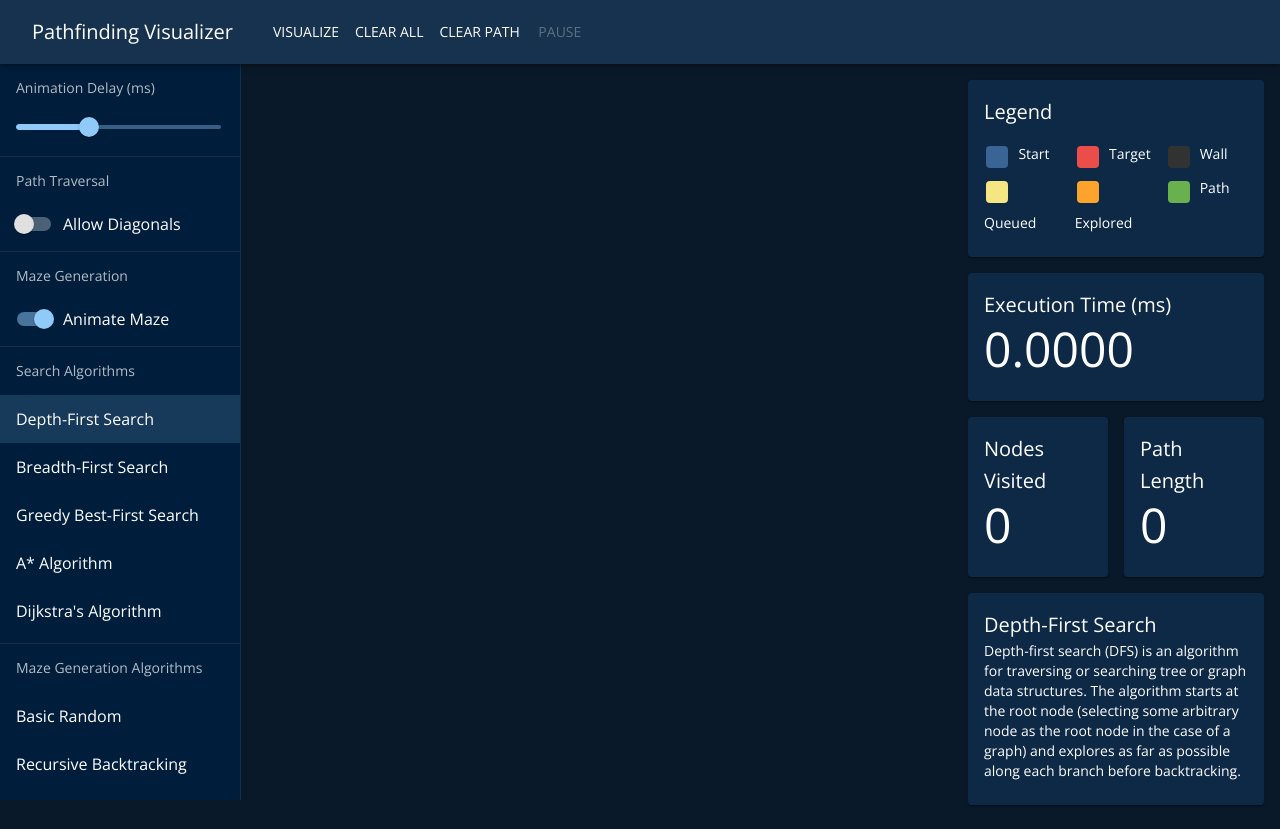
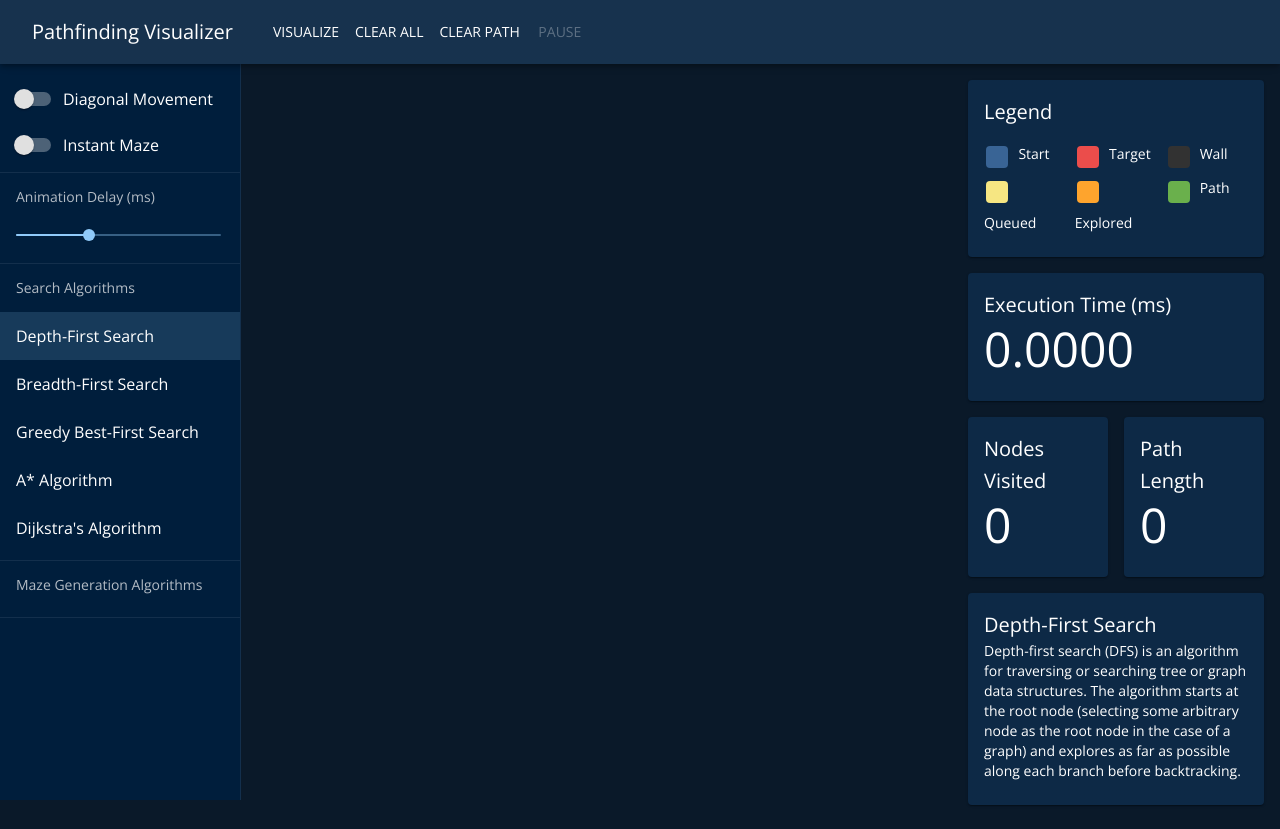
Before and after one commit to jayden-woo/Pathfinding-Visualizer, a React (Create React App) app: page / in a window 1280 px wide. Built offline with nearby package versions, Linux system fonts and the light colour scheme.

Commit message:
Updated menu design and implemented algorithms minimizing on types

```diff
--- a/src/components/Menu.jsx
+++ b/src/components/Menu.jsx
@@ -1,7 +1,6 @@
 import {
   Box,
   Collapse,
-  CssBaseline,
   Divider,
   FormControl,
   FormControlLabel,
@@ -38,7 +37,7 @@ import { setDiagonalTraversal, setHeuristic, setPathAlgorithm } from "../feature
 const Menu = () => {
   const dispatch = useDispatch();
   const { appState, animating } = useSelector((store) => store.app);
-  const { selectedAlgo } = useSelector((store) => store.menu);
+  const { selectedAlgo, algoType } = useSelector((store) => store.menu);
   const { algorithm, heuristic, diagonal } = useSelector((store) => store.pathfinding);
   // Check for states when changes in the algorithms and heuristics are not allowed
   const disableChanges = animating || appState === APP_STATE.PAUSED;
@@ -106,13 +105,36 @@ const Menu = () => {
 
   return (
     <Box sx={{ width: DRAWER_WIDTH }}>
-      <CssBaseline />
       <Toolbar />
+      <FormGroup sx={{ pt: 2, pl: 2 }}>
+        <FormControlLabel
+          control={
+            <Switch
+              disabled={disableChanges}
+              onChange={(e) => dispatch(setDiagonalTraversal(e.target.checked))}
+            />
+          }
+          label="Diagonal Movement"
+        />
+      </FormGroup>
+      <FormGroup sx={{ py: 1, pl: 2 }}>
+        <FormControlLabel
+          control={
+            <Switch
+              disabled={disableChanges}
+              onChange={(e) => dispatch(updateMazeAnimation(!e.target.checked))}
+            />
+          }
+          label="Instant Maze"
+        />
+      </FormGroup>
+      <Divider />
       <List
         component="nav"
         subheader={<ListSubheader component="div">Animation Delay (ms)</ListSubheader>}
       >
         <Slider
+          size="small"
           sx={{ zIndex: (theme) => theme.zIndex.drawer + 1, width: SLIDER_WIDTH, ml: 2 }}
           defaultValue={DELAY.DEFAULT}
           step={DELAY.STEP}
@@ -125,43 +147,27 @@ const Menu = () => {
       <Divider />
       <List
         component="nav"
-        subheader={<ListSubheader component="div">Path Traversal</ListSubheader>}
+        subheader={
+          <ListSubheader
+            component="button"
+            sx={{
+              ":enabled": { cursor: "pointer" },
+              py: 0,
+              width: "100%",
+              border: "none",
+              textAlign: "start",
+            }}
+            disabled={disableChanges}
+            onClick={() =>
+              algoType !== ALGORITHM_TYPES.PATHFINDING &&
+              handleAlgoClick(PATH_ALGORITHMS.DEPTH_FIRST_SEARCH)
+            }
           >
-        <FormGroup sx={{ pl: 2 }}>
-          <FormControlLabel
-            control={
-              <Switch
-                disabled={disableChanges}
-                onChange={(e) => dispatch(setDiagonalTraversal(e.target.checked))}
-              />
+            Search Algorithms
+          </ListSubheader>
         }
-            label="Allow Diagonals"
-          />
-        </FormGroup>
-      </List>
-      <Divider />
-      <List
-        component="nav"
-        subheader={<ListSubheader component="div">Maze Generation</ListSubheader>}
       >
-        <FormGroup sx={{ pl: 2 }}>
-          <FormControlLabel
-            control={
-              <Switch
-                defaultChecked
-                disabled={disableChanges}
-                onChange={(e) => dispatch(updateMazeAnimation(e.target.checked))}
-              />
-            }
-            label="Animate Maze"
-          />
-        </FormGroup>
-      </List>
-      <Divider />
-      <List
-        component="nav"
-        subheader={<ListSubheader component="div">Search Algorithms</ListSubheader>}
-      >
+        <Collapse in={algoType === ALGORITHM_TYPES.PATHFINDING} timeout="auto" unmountOnExit>
           <ListItemButton
             selected={selectedAlgo === PATH_ALGORITHMS.DEPTH_FIRST_SEARCH}
             disabled={disableChanges}
@@ -213,12 +219,32 @@ const Menu = () => {
           >
             <ListItemText primary="Dijkstra's Algorithm" />
           </ListItemButton>
+        </Collapse>
       </List>
       <Divider />
       <List
         component="nav"
-        subheader={<ListSubheader component="div">Maze Generation Algorithms</ListSubheader>}
+        subheader={
+          <ListSubheader
+            component="button"
+            sx={{
+              ":enabled": { cursor: "pointer" },
+              py: 0,
+              width: "100%",
+              border: "none",
+              textAlign: "start",
+            }}
+            disabled={disableChanges}
+            onClick={() =>
+              algoType !== ALGORITHM_TYPES.GENERATION &&
+              handleAlgoClick(MAZE_ALGORITHMS.BASIC_RANDOM)
+            }
           >
+            Maze Generation Algorithms
+          </ListSubheader>
+        }
+      >
+        <Collapse in={algoType === ALGORITHM_TYPES.GENERATION} timeout="auto" unmountOnExit>
           <ListItemButton
             selected={selectedAlgo === MAZE_ALGORITHMS.BASIC_RANDOM}
             disabled={disableChanges}
@@ -254,7 +280,9 @@ const Menu = () => {
           >
             <ListItemText primary="Prim's Algorithm" />
           </ListItemButton>
+        </Collapse>
       </List>
+      <Divider />
     </Box>
   );
 };
```
Lines whose indentation alone changed are shown as unchanged.
